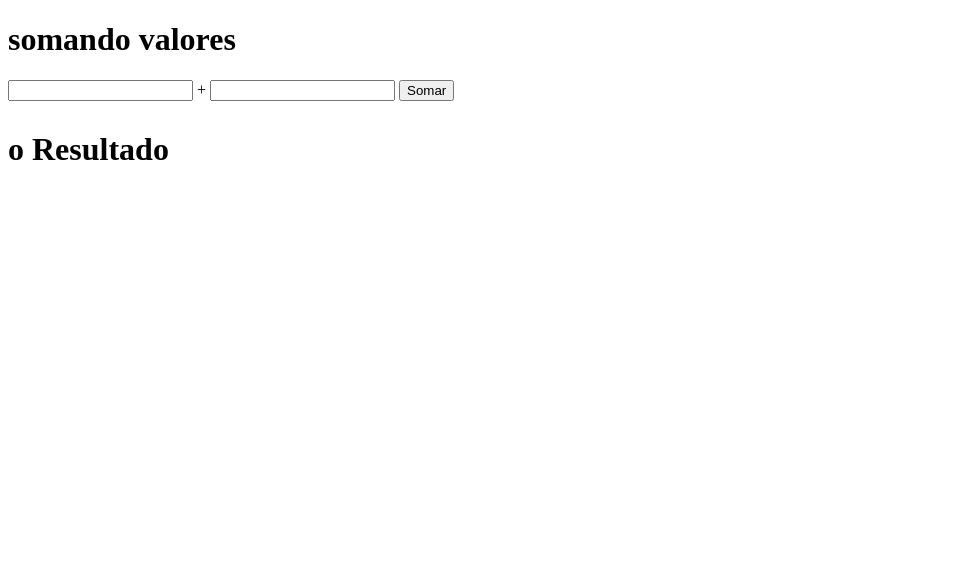
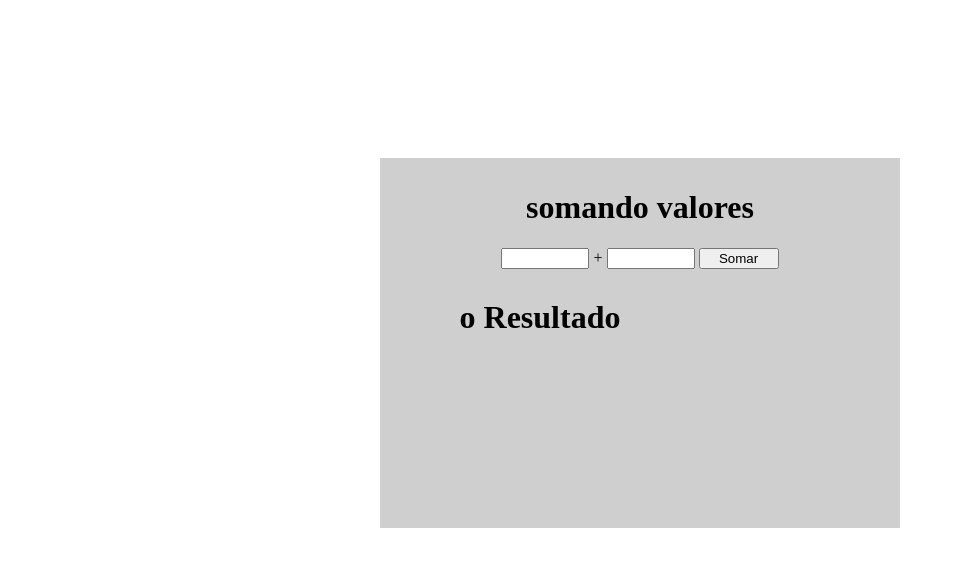
Before and after one commit to barbosajuao/cursojs, a plain HTML site: page aula06/dom.html in a window 1280 px wide. Shown: the whole page, without its empty margins (0-955 px from the left). Drawn offline with Linux system fonts and the light colour scheme.

Commit message:
asasassa

```diff
--- a/aula06/dom.html
+++ b/aula06/dom.html
@@ -10,15 +10,32 @@
             height: 150px;
             margin-top: 30px;
         }
+        input{
+            width: 80px;
+        }
+        .container{
+            width: 500px;
+            height: 350px;
+            background-color: rgb(207, 207, 207);
+            margin: auto;
+            text-align: center;
+            padding: 10px;
+
+        }
+        body{
+            padding-top: 150px;
+        }
     </style>
 </head>
 <body>
+    <div class="container">
         <h1>somando valores</h1>
         <input type="number" name="txtn1" id="txtn1"> +
         <input type="number" name="txtn2" id="txtn2">
         <input type="button" value="Somar" onclick="somar()">
         <div id="res" >
             <h1> o Resultado </h1>
+        </div>
     </div>
 
     <script>
```
Lines whose indentation alone changed are shown as unchanged.
